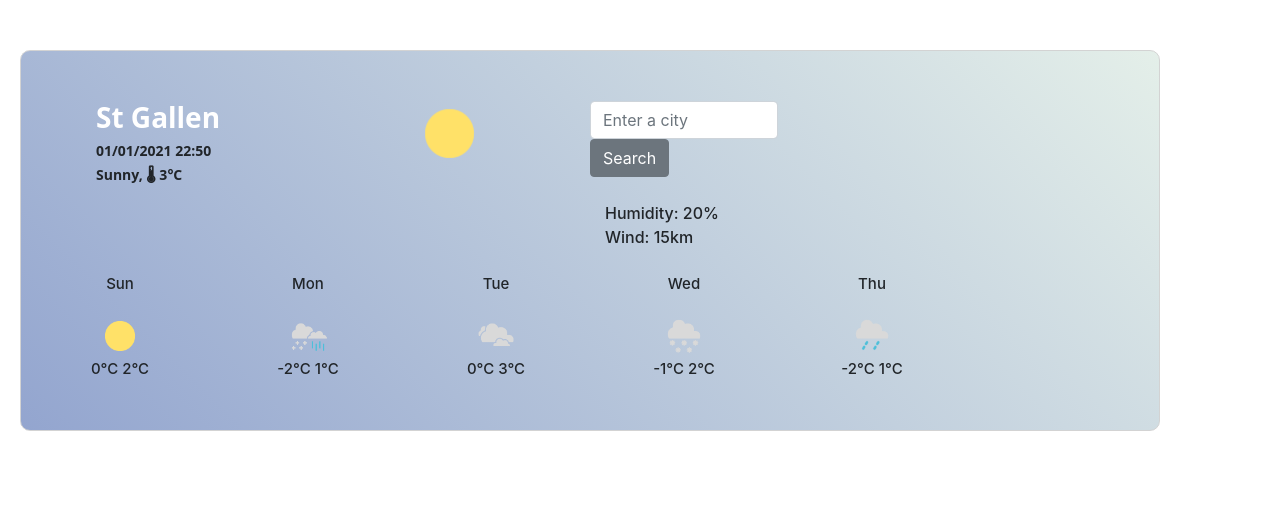
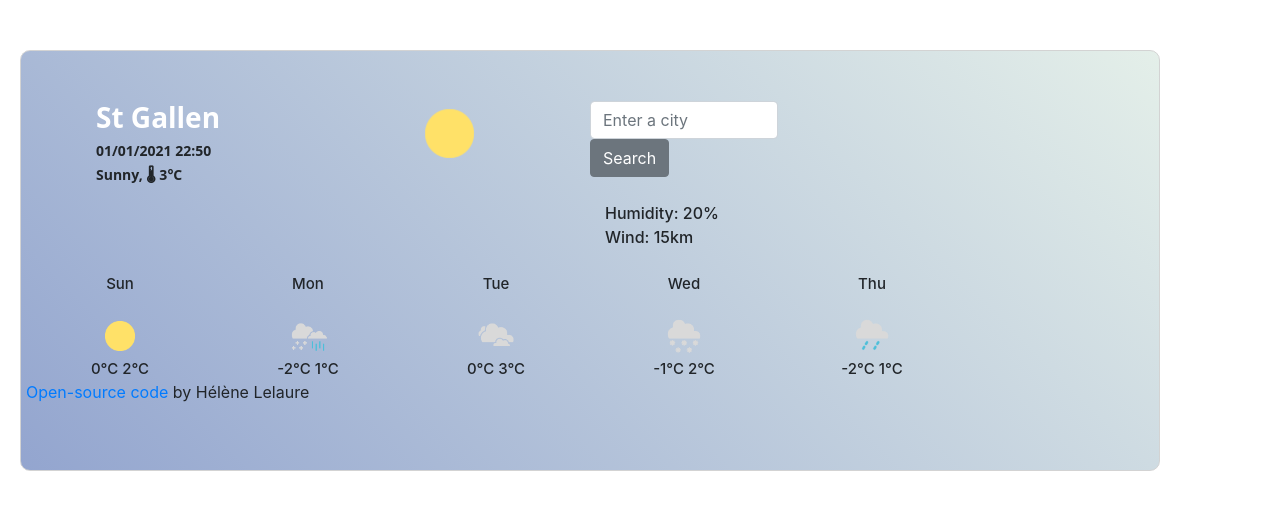
Before and after one commit to NewMeCoding/Weather_Application_LN, a plain HTML site: page index.html in a window 1280 px wide. Drawn offline with nearby package versions, Linux system fonts and the light colour scheme.

Commit message:
Added link open source

```diff
--- a/index.html
+++ b/index.html
@@ -108,6 +108,13 @@
                 </div>
             </div>
         </div>
+        <div class="row text-center">
+            <p id="open-source-link">
+                <a href="https://github.com/NewMeCoding/Weather_Application_LN">
+                    Open-source code
+                </a> by Hélène Lelaure
+            </p>
+        </div>
     </div>
     <script src="src/index.js"></script>
 </body>
--- a/src/style.css
+++ b/src/style.css
@@ -55,3 +55,7 @@ button {
   margin: 0 auto;
   position: relative;
 }
+.open-source-link {
+  text-align: center;
+  padding-left: 20px;
+}
```
